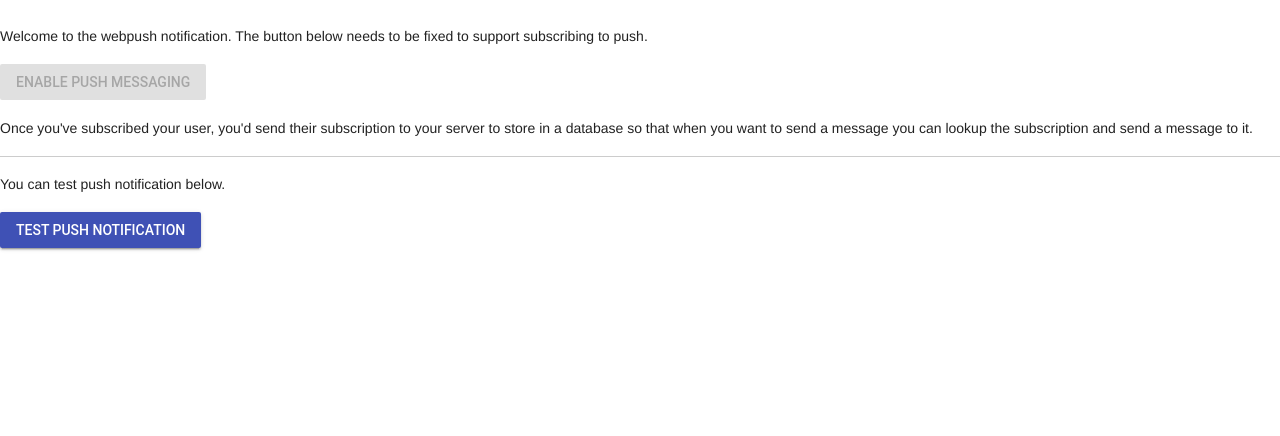
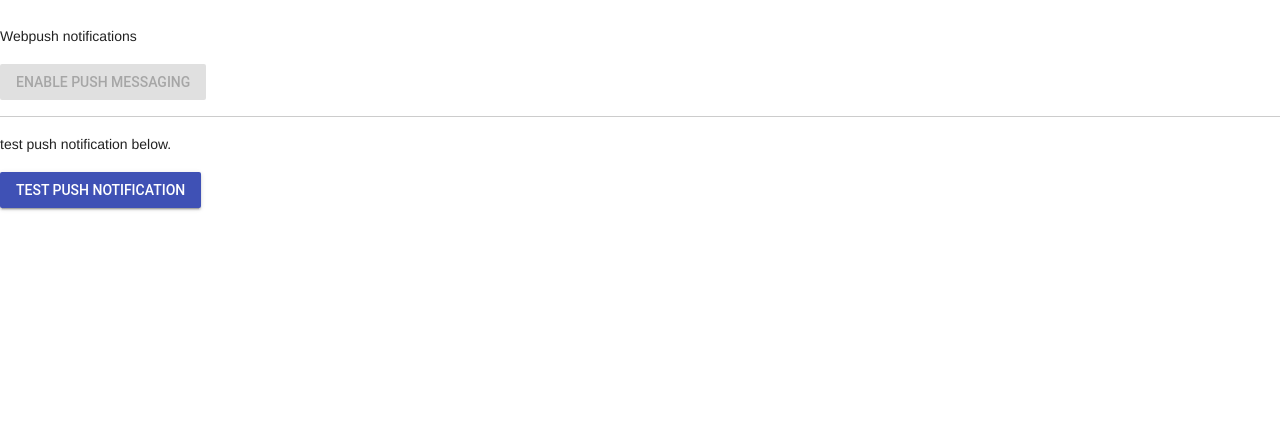
Before and after one commit to Supunigeeganage/Flask_deploy, a Flask app: template templates/notifi.html in a window 1280 px wide. Shown: the part 100-536 px from the top of the page. Run offline with Flask 3, Linux system fonts and the light colour scheme; the template is opened without the code that fills it, so the values that code supplies are empty; some libraries are stand-ins or nearby versions.

Commit message:
Update notifi.html

```diff
--- a/templates/notifi.html
+++ b/templates/notifi.html
@@ -6,7 +6,7 @@
     <meta http-equiv="X-UA-Compatible" content="IE=edge">
     <meta name="viewport" content="width=device-width, initial-scale=1.0">
 
-    <title>Push Notification | Raturi</title>
+    <title>Push Notifications</title>
 
     <link rel="stylesheet" href="https://fonts.googleapis.com/icon?family=Material+Icons">
     <link rel="stylesheet" href="https://code.getmdl.io/1.2.1/material.indigo-pink.min.css">
@@ -22,21 +22,18 @@
     </header>
 
     <main>
-        <p>Welcome to the webpush notification. The button below needs to be
-            fixed to support subscribing to push.</p>
+        <p>Webpush notifications</p>
         <p>
             <button disabled class="js-push-btn mdl-button mdl-js-button mdl-button--raised mdl-js-ripple-effect">
                 Enable Push Messaging
             </button>
         </p>
         <section class="subscription-details js-subscription-details is-invisible">
-            <p>Once you've subscribed your user, you'd send their subscription to your
-                server to store in a database so that when you want to send a message
-                you can lookup the subscription and send a message to it.</p>
+
             <pre><code class="js-subscription-json"></code></pre>
 
             <hr>
-            <p>You can test push notification below.</p>
+            <p>test push notification below.</p>
             <button type="submit" class="mdl-button mdl-js-button mdl-button--raised mdl-button--colored" onclick="push_message()">Test Push Notification</button>
         </section>
     </main>
```
